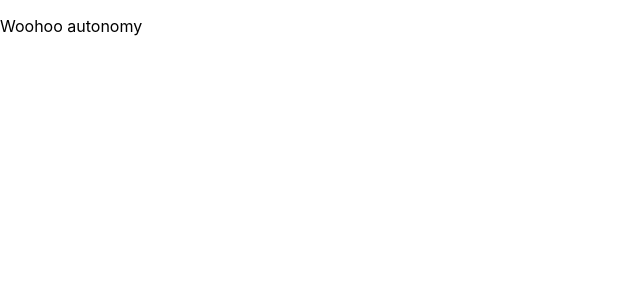
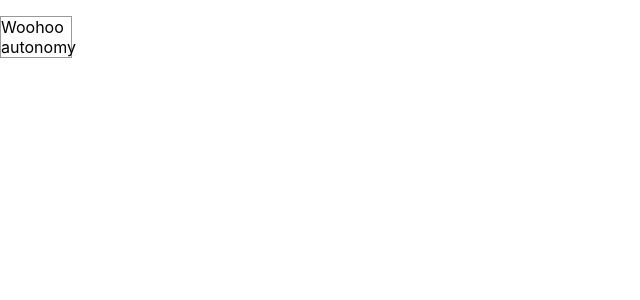
Before and after one commit to ozdavid/guardian, a React (Create React App) app in the folder radioactive/: page / in a window 1280 px wide. Shown: the top 300 px of the page, without its empty margins (0-640 px from the left). Built offline with nearby package versions, Linux system fonts and the light colour scheme; the HTML template or start-up script is replaced by a standard one.

Commit message:
Pulling import from oz

```diff
--- a/radioactive/src/App.css
+++ b/radioactive/src/App.css
@@ -1,14 +1,4 @@
 .Autonomy {
-  background: #fff;
   border: 1px solid #999;
-  float: left;
-  font-size: 24px;
-  font-weight: bold;
-  line-height: 34px;
-  height: 34px;
-  margin-right: -1px;
-  margin-top: -1px;
-  padding: 0;
-  text-align: center;
-  width: 34px;
+  width: 70px;
 }
--- a/radioactive/src/Autonomy.js
+++ b/radioactive/src/Autonomy.js
@@ -1,6 +1,8 @@
 import React, {
     Component
   } from "react";
+
+import './App.css';
 
 class Autonomy extends Component {
 
```
